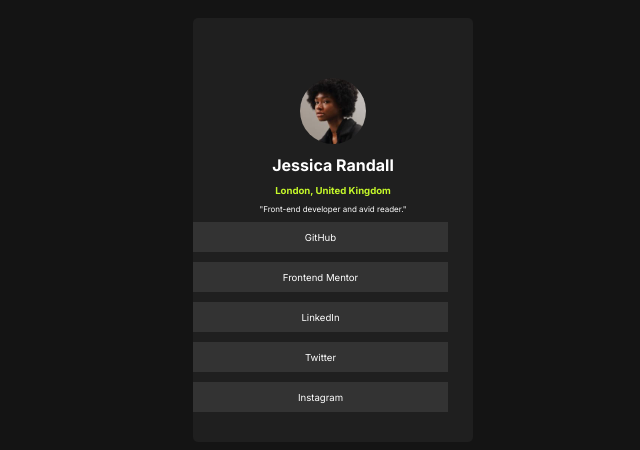
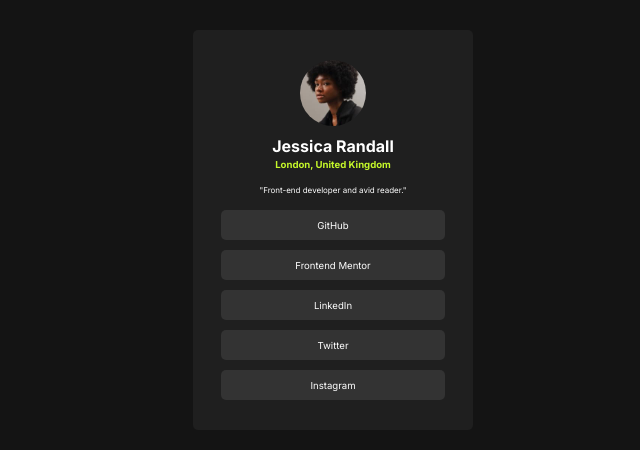
Before and after one commit to roger06/social-links-profile-main, a plain HTML site: page index.html in a window 1280 px wide. Shown: the part 178-628 px from the top of the page, without its empty margins (307-947 px from the left). Drawn offline with Linux system fonts and the light colour scheme.

Commit message:
CSS tweaks

```diff
--- a/style.css
+++ b/style.css
@@ -16,20 +16,23 @@ main {
     display: flex;
     flex-direction: column;
     align-items: center;
-    padding-top: 60px;
+    padding-top: 30px;
     padding-bottom: 20px;
 }
 ul {
     list-style: none;
     padding: 0;
-    margin: 0;
+    margin: 7px 0 0 0 ;
     width: 100%;
     /* border: 1px dashed white; */
+    display: flex;
+    flex-direction: column;
+    align-items: center;
 
 }
 
 ul li {
-    width: 255px;
+    width: 80%;
     background: #333333;
     margin-bottom: 10px;
     display: flex;
@@ -38,16 +41,22 @@ ul li {
     justify-content: center;
     height: 30px;
     font-size:0.6em;
+    border-radius: 5px;
+}
+
+ul li:last-of-type {
+    margin-bottom: 10px;
 }
 
 
 h1 {
     font-size: 1em;
     color: white;
+    margin-bottom: 3px;
 }
 
 h2{
-    margin: 0;
+    margin: 0 0 7px 0 ;
     color: hsl(75, 94%, 57%);
     font-size:0.6em;
 }
```
